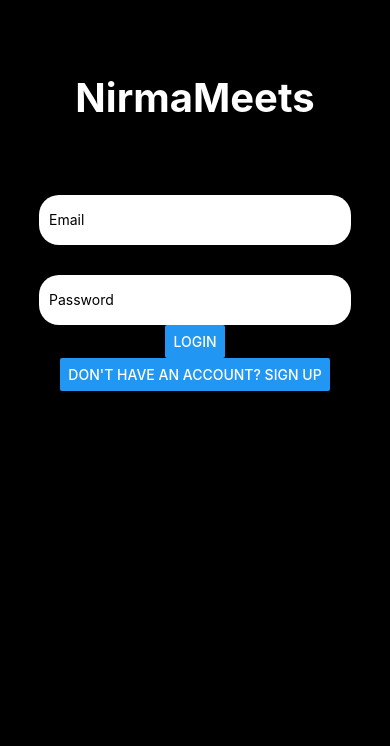
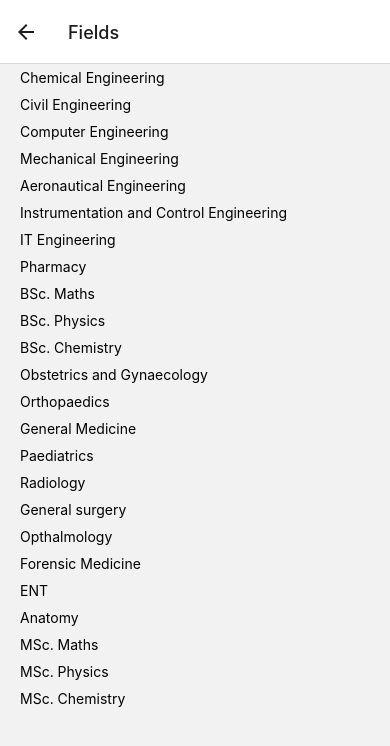
Before and after one commit to HitanshuShah1001/Nirmameets, a React Native app: screen /Fields in a window 390 px wide. Shown: the top 746 px of the page. Built offline with nearby package versions, Linux system fonts and the light colour scheme.

Commit message:
feat:Fields page added,User's photo

```diff
--- /dev/null
+++ b/Fields/fields.js
@@ -0,0 +1,26 @@
+export const FIELDS = [
+    'Chemical Engineering',
+    'Civil Engineering',
+    'Computer Engineering',
+    'Mechanical Engineering',
+    'Aeronautical Engineering',
+    'Instrumentation and Control Engineering',
+    'IT Engineering',
+    'Pharmacy',
+    'BSc. Maths',
+    'BSc. Physics',
+    'BSc. Chemistry',
+    'Obstetrics and Gynaecology',
+    'Orthopaedics',
+    'General Medicine',
+    'Paediatrics',
+    'Radiology',
+    'General surgery',
+    'Opthalmology',
+    'Forensic Medicine',
+    'ENT',
+    'Anatomy',
+    'MSc. Maths',
+    'MSc. Physics',
+    'MSc. Chemistry',
+]
--- a/Navigation/navigation.js
+++ b/Navigation/navigation.js
@@ -11,6 +11,7 @@ import Settings from '../Screens/AfterAuth/Settings';
 import User from '../Screens/AfterAuth/User';
 import Addquestion from '../Screens/AfterAuth/Addquestion';
 import CameraScreen from '../Screens/Auth/CameraScreen';
+import Fields from '../Screens/AfterAuth/Fields';
 
 const Stack = createStackNavigator();
 const Tab = createMaterialBottomTabNavigator();
@@ -49,6 +50,7 @@ const Navigation = () => {
                     <Stack.Screen name="Login" component={Login} options={{headerShown:false}} />
                     <Stack.Screen name="SignUp" component={SignUp}  options={{headerShown:false}}/>
                     <Stack.Screen name="CameraScreen" component={CameraScreen} options={{headerShown:false}} />
+                    <Stack.Screen name="Fields" component={Fields}  />
                 </Stack.Navigator>
             </NavigationContainer>
         )
--- a/Redux/Action/Actions.js
+++ b/Redux/Action/Actions.js
@@ -11,18 +11,20 @@ const initialState = {
     Field:'',
     token:'',
     Username:'',
+    Profilephoto:'',
     isAuthenticated:false
   },
 };
 
 export const setUser =
-  (Name, email, token, Field,Username,auth) => async (dispatch) => {
+  (Name, email, token, Field,Username,Profilephoto,auth) => async (dispatch) => {
     let user = {
       Name: Name,
       email: email,
       token: token,
       Field: Field,
       Username:Username,
+      Profilephoto:Profilephoto,
       isAuthenticated:auth
     };
 
--- /dev/null
+++ b/Screens/AfterAuth/Fields.js
@@ -0,0 +1,15 @@
+import React,{useState} from "react";
+import {SafeAreaView,View,Text} from 'react-native';
+import { FIELDS } from "../../Fields/fields";
+
+export default function Fields() {
+    return (
+        <SafeAreaView style={{flex:1}}>
+            <View style={{flex:1}}>
+                {FIELDS.map((field,index) => (
+                    <Text key={index} style={{paddingHorizontal:20,paddingVertical:5}}>{field}</Text>
+                ))}
+            </View>
+        </SafeAreaView>
+    )
+}
--- a/Screens/AfterAuth/Home.js
+++ b/Screens/AfterAuth/Home.js
@@ -11,6 +11,10 @@ export default function Home(){
     const user = useSelector((state) => state.user);
     const navigation = useNavigation();
     const dispatch = useDispatch();
+
+    useEffect(() => {
+        console.log(user);
+    },[])
     return (
         <SafeAreaView style={{flex:1}}>
             <View style={{flex:1}}>
--- a/Screens/AfterAuth/User.js
+++ b/Screens/AfterAuth/User.js
@@ -1,5 +1,5 @@
 import React,{useEffect, useState} from "react";
-import { SafeAreaView,View,Text, Alert } from "react-native";
+import { SafeAreaView,View,Text, Alert,Image } from "react-native";
 import { useSelector } from "react-redux";
 import axios from "axios";
 import { AppContext } from "../../Context/Context";
@@ -10,7 +10,9 @@ export default function User(){
     const user = useSelector((state) => state.user);
     const [totalQuestion,setTotalQuestions] = useState();
     const [totalAnswers,setTotalanswers] = useState();
-
+    useEffect(() => {
+        console.log(user);
+    },[])
 
     useEffect(() => {
         axios.post('http://localhost:443/gettotalquestionsasked',{
@@ -39,6 +41,10 @@ export default function User(){
         <SafeAreaView style={{flex:1}}>
             <View style={{flex:1}}>
                 <View style={{flex:2,paddingHorizontal:15,justifyContent:'space-around',alignItems:'center',marginTop:40}}>
+                    {user.Profilephoto!=="" && (
+                        <Image style={{height:50,width:50,borderRadius:30}} source={{uri:user.Profilephoto}} />
+                    )}
+
                     <Text>{user.Name}</Text>
                     <Text>{user.Username}</Text>
                     <Text>{user.Field}</Text>
--- a/Screens/Auth/Login.js
+++ b/Screens/Auth/Login.js
@@ -31,6 +31,7 @@ export default function Login() {
             res.data.token,
             res.data.Field,
             res.data.Username,
+            res.data.Profilephoto,
             true
           )
         )
--- a/Screens/Auth/SignUp.js
+++ b/Screens/Auth/SignUp.js
@@ -13,11 +13,11 @@ import axios from "axios";
 import { useNavigation } from "@react-navigation/native";
 import { PASSWORD_VALIDATOR } from "../../Validators/Password";
 import { EAMIL_VALIDATOR } from "../../Validators/Email";
+
 import mime from "mime";
 
 export default function SignUp(props) {
 
-  console.log(props);
   const navigation = useNavigation();
   const [name, setName] = useState("Dummy");
   const [Username, setUsername] = useState("Dummy2");
@@ -176,19 +176,9 @@ export default function SignUp(props) {
           onChangeText={(text) => setConfirmpassword(text)}
           secureTextEntry
         />
-        <TextInput
-          style={{
-            height: 50,
-            width: "80%",
-            backgroundColor: "white",
-            borderRadius: 20,
-            marginTop: 30,
-            paddingHorizontal: 10,
-          }}
-          placeholder="Field"
-          value={Field}
-          onChangeText={(text) => setField(text)}
-        />
+        <Pressable onPress={() => navigation.navigate('Fields')}>
+        <Text style={{backgroundColor:'white'}}>Field</Text>
+        </Pressable>
         <Button title="SignUp" onPress={handleSignUp} />
         <Button
           title="Already have an account? Log In"
```
